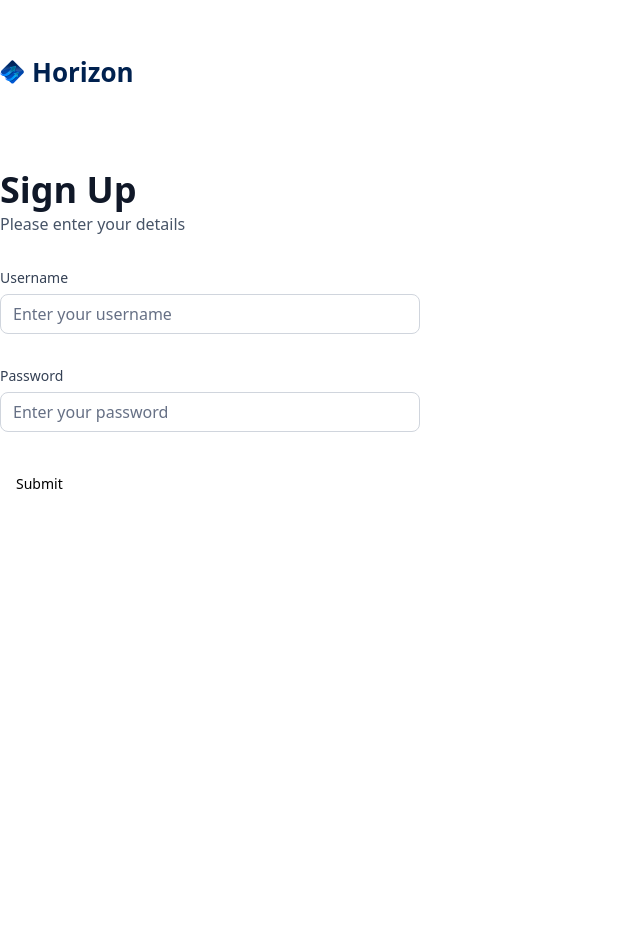
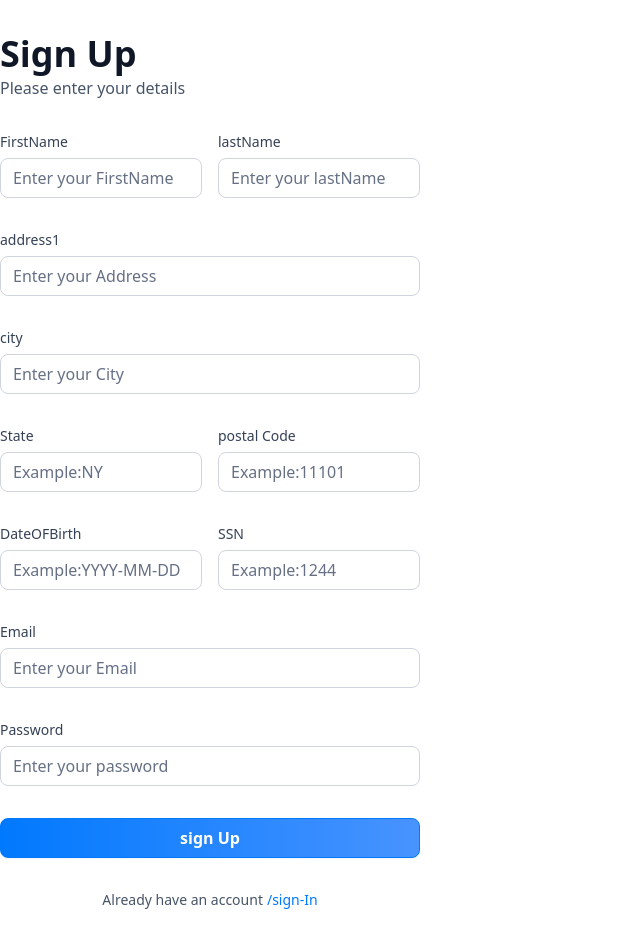
Before and after one commit to priyankadbg/Banking-App, a Next.js app: page /sign-up in a window 1280 px wide. Shown: the part 120-1068 px from the top of the page, without its empty margins (0-640 px from the left). Before the commit the page ends 800 px from the top, so only its background shows below. Built offline with nearby package versions, Linux system fonts and the light colour scheme.

Commit message:
fetching the data from the frontend

```diff
--- a/components/AuthForm.tsx
+++ b/components/AuthForm.tsx
@@ -20,13 +20,19 @@
 import { ITEMS } from "@/constants";
 import CustomInput from "./CustomInput";
 import { authFormSchema } from "@/lib/utils";
+import { Loader2 } from "lucide-react";
+import { useRouter } from "next/navigation";
 
 const AuthForm = ({ type }: { type: string }) => {
+  const router = useRouter();
   const [user, setUser] = useState(null);
+  const [isLoading, setIsLoading] = useState(false);
+
+  const formSchema = authFormSchema(type);
 
   // 1. Define your form.
-  const form = useForm<z.infer<typeof authFormSchema>>({
-    resolver: zodResolver(authFormSchema),
+  const form = useForm<z.infer<typeof formSchema>>({
+    resolver: zodResolver(formSchema),
     defaultValues: {
       email: "",
       password: "",
@@ -34,11 +40,29 @@
   });
 
   // 2. Define a submit handler.
-  function onSubmit(values: z.infer<typeof authFormSchema>) {
+  const onSubmit = async (data: z.infer<typeof formSchema>) => {
     // Do something with the form values.
     // ✅ This will be type-safe and validated.
-    // console.log(values);
-  }
+    setIsLoading(true);
+    try {
+      // Sign up with Appwrite and create plaid token
+      if (type === "sign-up") {
+        // const newUser = await signUp(data);
+        // setUser(newUser);
+      }
+      if (type === "sign-in") {
+        const response = await SignIn({
+          email: data.email,
+          password: data.password,
+        });
+        if (response) router.push("/");
+      }
+    } catch (error) {
+      console.log(values);
+    } finally {
+      setIsLoading(false);
+    }
+  };
 
   return (
     <section className="auth-form">
@@ -72,11 +96,71 @@
         <>
           <Form {...form}>
             <form onSubmit={form.handleSubmit(onSubmit)} className="space-y-8">
+              {type === "sign-up" && (
+                <>
+                  <div className="flex gap-4">
+                    <CustomInput
+                      control={form.control}
+                      name="FirstName"
+                      label="FirstName"
+                      placeholder="Enter your FirstName"
+                    />
+                    <CustomInput
+                      control={form.control}
+                      name="lastName"
+                      label="lastName"
+                      placeholder="Enter your lastName"
+                    />
+                  </div>
+
+                  <CustomInput
+                    control={form.control}
+                    name="address1"
+                    label="address1"
+                    placeholder="Enter your Address"
+                  />
+                  <CustomInput
+                    control={form.control}
+                    name="city"
+                    label="city"
+                    placeholder="Enter your City"
+                  />
+                  <div className="flex gap-4">
+                    <CustomInput
+                      control={form.control}
+                      name="state"
+                      label="State"
+                      placeholder="Example:NY"
+                    />
+                    <CustomInput
+                      control={form.control}
+                      name="postal Code"
+                      label="postal Code"
+                      placeholder="Example:11101"
+                    />
+                  </div>
+
+                  <div className="flex gap-4">
+                    <CustomInput
+                      control={form.control}
+                      name="DateOFBirth"
+                      label="DateOFBirth"
+                      placeholder="Example:YYYY-MM-DD"
+                    />
+                    <CustomInput
+                      control={form.control}
+                      name="SSN"
+                      label="SSN"
+                      placeholder="Example:1244"
+                    />
+                  </div>
+                </>
+              )}
               <CustomInput
                 form={form.control}
-                name="username"
-                label="Username"
-                placeholder="Enter your username"
+                name="email"
+                label="Email"
+                placeholder="Enter your Email"
               />
 
               <CustomInput
@@ -86,8 +170,34 @@
                 placeholder="Enter your password"
               />
 
-              <Button type="submit">Submit</Button>
+              <div className="flex flex-col gap-4">
+                <Button type="submit" disabled={isLoading} className="form-btn">
+                  {isLoading ? (
+                    <>
+                      <Loader2 size={20} className="animate-spin" />
+                      &nbsp;
+                    </>
+                  ) : type === "sign-in" ? (
+                    "sign In"
+                  ) : (
+                    "sign Up"
+                  )}
+                </Button>
+              </div>
             </form>
+            <footer className="flex justify-center gap-1">
+              <p className="text-14 font-normal text-gray-600">
+                {type === "sign-in"
+                  ? "Don't have a account"
+                  : "Already have an account"}
+              </p>
+              <Link
+                href={type === "sign-in" ? "/sign-up" : "/sign-in"}
+                className="form-link"
+              >
+                {type === "sign-Up" ? "/sign-up" : "/sign-In"}
+              </Link>
+            </footer>
           </Form>
         </>
       )}
--- a/components/CustomInput.tsx
+++ b/components/CustomInput.tsx
@@ -1,13 +1,15 @@
 import React from "react";
 import { FormField, FormLabel, FormControl, FormMessage } from "./ui/form";
 import { Input } from "./ui/input";
-import { Control } from "react-hook-form";
+import { Control, FieldPath } from "react-hook-form";
 import { z } from "zod";
 import { authFormSchema } from "@/lib/utils";
 
+const formSchema = authFormSchema("sign-up");
+
 interface CustomInputProps {
-  form: Control<z.infer<typeof authFormSchema>>;
-  name: string;
+  form: Control<z.infer<typeof formSchema>>;
+  name: FieldPath<z.infer<typeof formSchema>>;
   label: string;
   placeholder: string;
 }
@@ -30,6 +32,7 @@
               <Input
                 placeholder={placeholder}
                 className="input-class"
+                type={name === "password" ? "password" : "text"}
                 {...field}
               />
             </FormControl>
--- a/lib/utils.ts
+++ b/lib/utils.ts
@@ -194,7 +194,18 @@
 
   return date > twoDaysAgo ? "Processing" : "Success";
 };
-export const authFormSchema = z.object({
-  email: z.string().email(),
-  password: z.string().min(8),
-});
+export const authFormSchema = (type: string) =>
+  z.object({
+    // sign Up
+    firstName: type === "sign-in" ? z.string() : z.string().min(3),
+    lastName: type === "sign-in" ? z.string() : z.string().min(3),
+    address1: type === "sign-in" ? z.string() : z.string().min(50),
+    state: type === "sign-in" ? z.string() : z.string().min(2).max(2),
+    city: type === "sign-in" ? z.string() : z.string().min(2).max(2),
+    postalCode: type === "sign-in" ? z.string() : z.string().min(3).max(6),
+    dateOfBirth: type === "sign-in" ? z.string() : z.string().min(3),
+    ssn: type === "sign-in" ? z.string() : z.string().min(3),
+    // Both
+    email: z.string().email(),
+    password: z.string().min(8),
+  });
```
